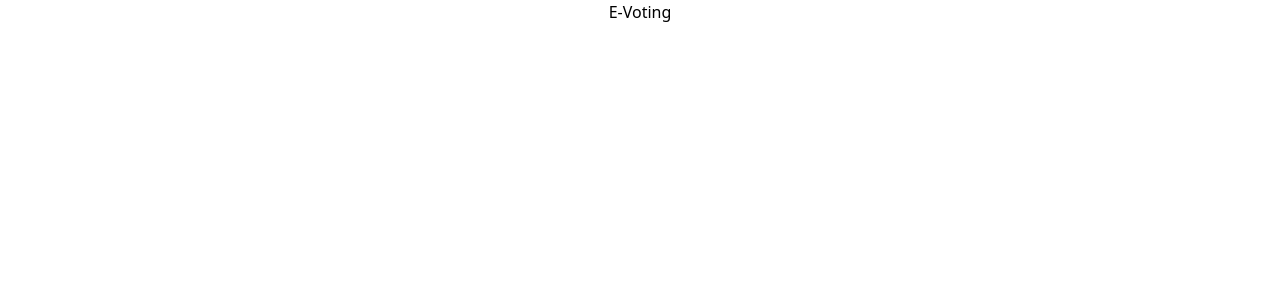
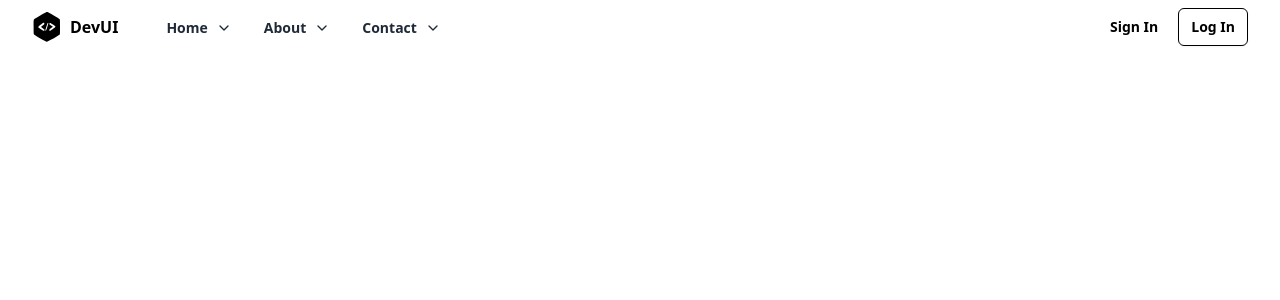
Before and after one commit to mridula-chowdhary/E-Voting-System-using-blockchain, a React (Create React App) app in the folder client/: page / in a window 1280 px wide. Shown: the top 300 px of the page. Built offline with nearby package versions, Linux system fonts and the light colour scheme.

Commit message:
Added Navbar

```diff
--- a/client/package.json
+++ b/client/package.json
@@ -6,6 +6,7 @@
     "@testing-library/jest-dom": "^5.17.0",
     "@testing-library/react": "^13.4.0",
     "@testing-library/user-event": "^13.5.0",
+    "lucide-react": "^0.349.0",
     "react": "^18.2.0",
     "react-dom": "^18.2.0",
     "react-scripts": "5.0.1",
--- a/client/src/App.js
+++ b/client/src/App.js
@@ -1,9 +1,10 @@
 import './App.css';
+import Navbar from './Components/Navbar'
 
 function App() {
   return (
     <div className="App">
-     <h1 className=''>E-Voting</h1>
+    <Navbar/>
     </div>
   );
 }
--- /dev/null
+++ b/client/src/Components/Navbar.jsx
@@ -0,0 +1,155 @@
+'use client'
+
+import React from 'react'
+import { Menu, X, ChevronDown, ChevronRight } from 'lucide-react'
+
+const menuItems = [
+  {
+    name: 'Home',
+    href: '#',
+  },
+  {
+    name: 'About',
+    href: '#',
+  },
+  {
+    name: 'Contact',
+    href: '#',
+  },
+]
+
+ function Navbar() {
+  const [isMenuOpen, setIsMenuOpen] = React.useState(false)
+
+  const toggleMenu = () => {
+    setIsMenuOpen(!isMenuOpen)
+  }
+
+  return (
+    <div className="relative w-full bg-white">
+      <div className="mx-auto flex max-w-7xl items-center justify-between px-4 py-2 sm:px-6 lg:px-8">
+        <div className="inline-flex items-center space-x-2">
+          <span>
+            <svg
+              width="30"
+              height="30"
+              viewBox="0 0 50 56"
+              fill="none"
+              xmlns="http://www.w3.org/2000/svg"
+            >
+              <path
+                d="M23.2732 0.2528C20.8078 1.18964 2.12023 12.2346 1.08477 13.3686C0 14.552 0 14.7493 0 27.7665C0 39.6496 0.0986153 41.1289 0.83823 42.0164C2.12023 43.5449 23.2239 55.4774 24.6538 55.5267C25.9358 55.576 46.1027 44.3832 48.2229 42.4602C49.3077 41.474 49.3077 41.3261 49.3077 27.8158C49.3077 14.3055 49.3077 14.1576 48.2229 13.1714C46.6451 11.7415 27.1192 0.450027 25.64 0.104874C24.9497 -0.0923538 23.9142 0.00625992 23.2732 0.2528ZM20.2161 21.8989C20.2161 22.4906 18.9835 23.8219 17.0111 25.3997C15.2361 26.7803 13.8061 27.9637 13.8061 28.0623C13.8061 28.1116 15.2361 29.0978 16.9618 30.2319C18.6876 31.3659 20.2655 32.6479 20.4134 33.0917C20.8078 34.0286 19.871 35.2119 18.8355 35.2119C17.8001 35.2119 9.0233 29.3936 8.67815 28.5061C8.333 27.6186 9.36846 26.5338 14.3485 22.885C17.6521 20.4196 18.4904 20.0252 19.2793 20.4196C19.7724 20.7155 20.2161 21.3565 20.2161 21.8989ZM25.6893 27.6679C23.4211 34.9161 23.0267 35.7543 22.1391 34.8668C21.7447 34.4723 22.1391 32.6479 23.6677 27.9637C26.2317 20.321 26.5275 19.6307 27.2671 20.3703C27.6123 20.7155 27.1685 22.7864 25.6893 27.6679ZM36.0932 23.2302C40.6788 26.2379 41.3198 27.0269 40.3337 28.1609C39.1503 29.5909 31.6555 35.2119 30.9159 35.2119C29.9298 35.2119 28.9436 33.8806 29.2394 33.0424C29.3874 32.6479 30.9652 31.218 32.7403 29.8867L35.9946 27.4706L32.5431 25.1532C30.6201 23.9205 29.0915 22.7371 29.0915 22.5892C29.0915 21.7509 30.2256 20.4196 30.9159 20.4196C31.3597 20.4196 33.6771 21.7016 36.0932 23.2302Z"
+                fill="black"
+              />
+            </svg>
+          </span>
+          <span className="font-bold">DevUI</span>
+        </div>
+        <div className="hidden grow items-start lg:flex">
+          <ul className="ml-12 inline-flex space-x-8">
+            {menuItems.map((item) => (
+              <li key={item.name}>
+                <a
+                  href={item.href}
+                  className="inline-flex items-center text-sm font-semibold text-gray-800 hover:text-gray-900"
+                >
+                  {item.name}
+                  <span>
+                    <ChevronDown className="ml-2 h-4 w-4" />
+                  </span>
+                </a>
+              </li>
+            ))}
+          </ul>
+        </div>
+        <div className="hidden space-x-2 lg:block">
+          <button
+            type="button"
+            className="rounded-md bg-transparent px-3 py-2 text-sm font-semibold text-black hover:bg-black/10 focus-visible:outline focus-visible:outline-2 focus-visible:outline-offset-2 focus-visible:outline-black"
+          >
+            Sign In
+          </button>
+          <button
+            type="button"
+            className="rounded-md border border-black px-3 py-2 text-sm font-semibold text-black shadow-sm focus-visible:outline focus-visible:outline-2 focus-visible:outline-offset-2 focus-visible:outline-black"
+          >
+            Log In
+          </button>
+        </div>
+        <div className="lg:hidden">
+          <Menu onClick={toggleMenu} className="h-6 w-6 cursor-pointer" />
+        </div>
+        {isMenuOpen && (
+          <div className="absolute inset-x-0 top-0 z-50 origin-top-right transform p-2 transition lg:hidden">
+            <div className="divide-y-2 divide-gray-50 rounded-lg bg-white shadow-lg ring-1 ring-black ring-opacity-5">
+              <div className="px-5 pb-6 pt-5">
+                <div className="flex items-center justify-between">
+                  <div className="inline-flex items-center space-x-2">
+                    <span>
+                      <svg
+                        width="30"
+                        height="30"
+                        viewBox="0 0 50 56"
+                        fill="none"
+                        xmlns="http://www.w3.org/2000/svg"
+                      >
+                        <path
+                          d="M23.2732 0.2528C20.8078 1.18964 2.12023 12.2346 1.08477 13.3686C0 14.552 0 14.7493 0 27.7665C0 39.6496 0.0986153 41.1289 0.83823 42.0164C2.12023 43.5449 23.2239 55.4774 24.6538 55.5267C25.9358 55.576 46.1027 44.3832 48.2229 42.4602C49.3077 41.474 49.3077 41.3261 49.3077 27.8158C49.3077 14.3055 49.3077 14.1576 48.2229 13.1714C46.6451 11.7415 27.1192 0.450027 25.64 0.104874C24.9497 -0.0923538 23.9142 0.00625992 23.2732 0.2528ZM20.2161 21.8989C20.2161 22.4906 18.9835 23.8219 17.0111 25.3997C15.2361 26.7803 13.8061 27.9637 13.8061 28.0623C13.8061 28.1116 15.2361 29.0978 16.9618 30.2319C18.6876 31.3659 20.2655 32.6479 20.4134 33.0917C20.8078 34.0286 19.871 35.2119 18.8355 35.2119C17.8001 35.2119 9.0233 29.3936 8.67815 28.5061C8.333 27.6186 9.36846 26.5338 14.3485 22.885C17.6521 20.4196 18.4904 20.0252 19.2793 20.4196C19.7724 20.7155 20.2161 21.3565 20.2161 21.8989ZM25.6893 27.6679C23.4211 34.9161 23.0267 35.7543 22.1391 34.8668C21.7447 34.4723 22.1391 32.6479 23.6677 27.9637C26.2317 20.321 26.5275 19.6307 27.2671 20.3703C27.6123 20.7155 27.1685 22.7864 25.6893 27.6679ZM36.0932 23.2302C40.6788 26.2379 41.3198 27.0269 40.3337 28.1609C39.1503 29.5909 31.6555 35.2119 30.9159 35.2119C29.9298 35.2119 28.9436 33.8806 29.2394 33.0424C29.3874 32.6479 30.9652 31.218 32.7403 29.8867L35.9946 27.4706L32.5431 25.1532C30.6201 23.9205 29.0915 22.7371 29.0915 22.5892C29.0915 21.7509 30.2256 20.4196 30.9159 20.4196C31.3597 20.4196 33.6771 21.7016 36.0932 23.2302Z"
+                          fill="black"
+                        />
+                      </svg>
+                    </span>
+                    <span className="font-bold">E-Voting</span>
+                  </div>
+                  <div className="-mr-2">
+                    <button
+                      type="button"
+                      onClick={toggleMenu}
+                      className="inline-flex items-center justify-center rounded-md p-2 text-gray-400 hover:bg-gray-100 hover:text-gray-500 focus-visible:outline focus-visible:outline-2 focus-visible:outline-offset-2 focus-visible:outline-black"
+                    >
+                      <span className="sr-only">Close menu</span>
+                      <X className="h-6 w-6" aria-hidden="true" />
+                    </button>
+                  </div>
+                </div>
+                <div className="mt-6">
+                  <nav className="grid gap-y-4">
+                    {menuItems.map((item) => (
+                      <a
+                        key={item.name}
+                        href={item.href}
+                        className="-m-3 flex items-center rounded-md p-3 text-sm font-semibold hover:bg-gray-50"
+                      >
+                        <span className="ml-3 text-base font-medium text-gray-900">
+                          {item.name}
+                        </span>
+                        <span>
+                          <ChevronRight className="ml-3 h-4 w-4" />
+                        </span>
+                      </a>
+                    ))}
+                  </nav>
+                </div>
+                <div className="mt-2 space-y-2">
+                  <button
+                    type="button"
+                    className="w-full rounded-md border border-black px-3 py-2 text-sm font-semibold text-black shadow-sm focus-visible:outline focus-visible:outline-2 focus-visible:outline-offset-2 focus-visible:outline-black"
+                  >
+                    Sign In
+                  </button>
+                  <button
+                    type="button"
+                    className="w-full rounded-md bg-black px-3 py-2 text-sm font-semibold text-white shadow-sm hover:bg-black/10 focus-visible:outline focus-visible:outline-2 focus-visible:outline-offset-2 focus-visible:outline-black"
+                  >
+                    Log In
+                  </button>
+                </div>
+              </div>
+            </div>
+          </div>
+        )}
+      </div>
+    </div>
+  )
+}
+export default Navbar
--- /dev/null
+++ b/package.json
@@ -0,0 +1,5 @@
+{
+  "dependencies": {
+    "lucide-react": "^0.349.0"
+  }
+}
```
Also changed, not shown: 2 other files (tests, documents, lock files or other folders).
